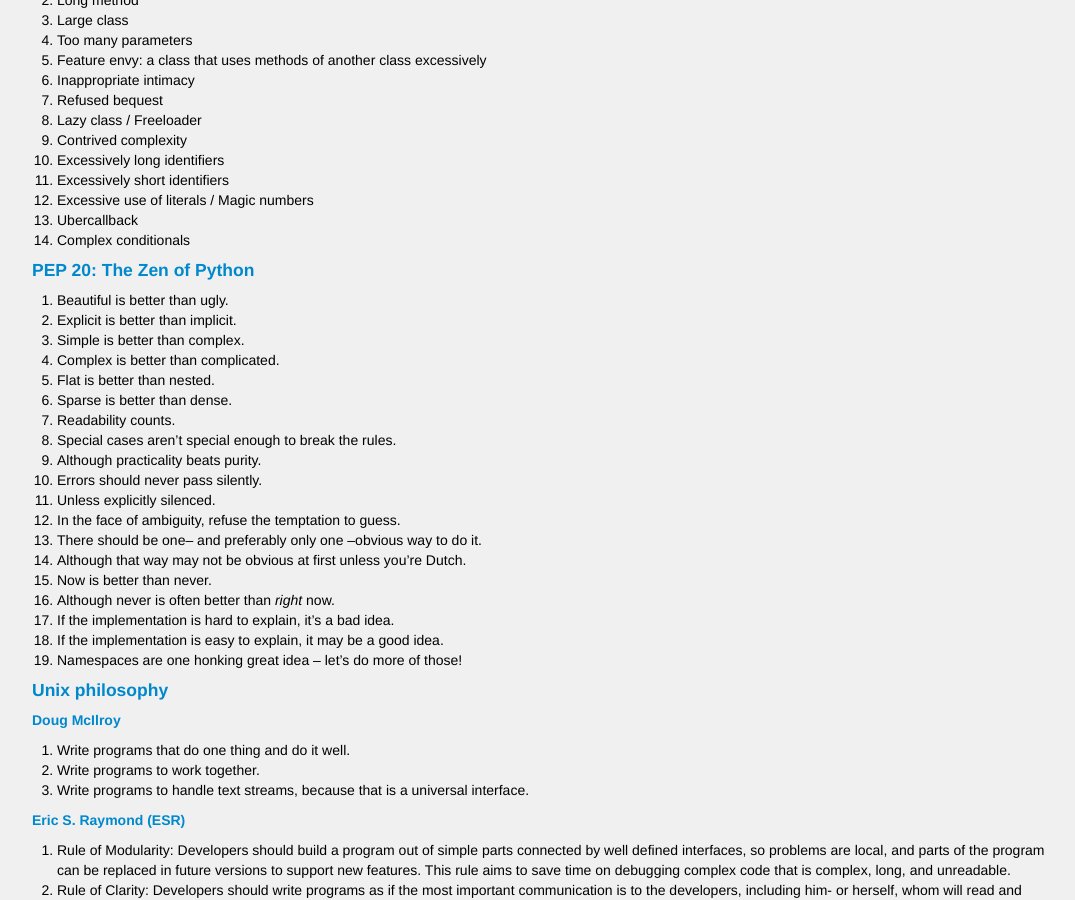
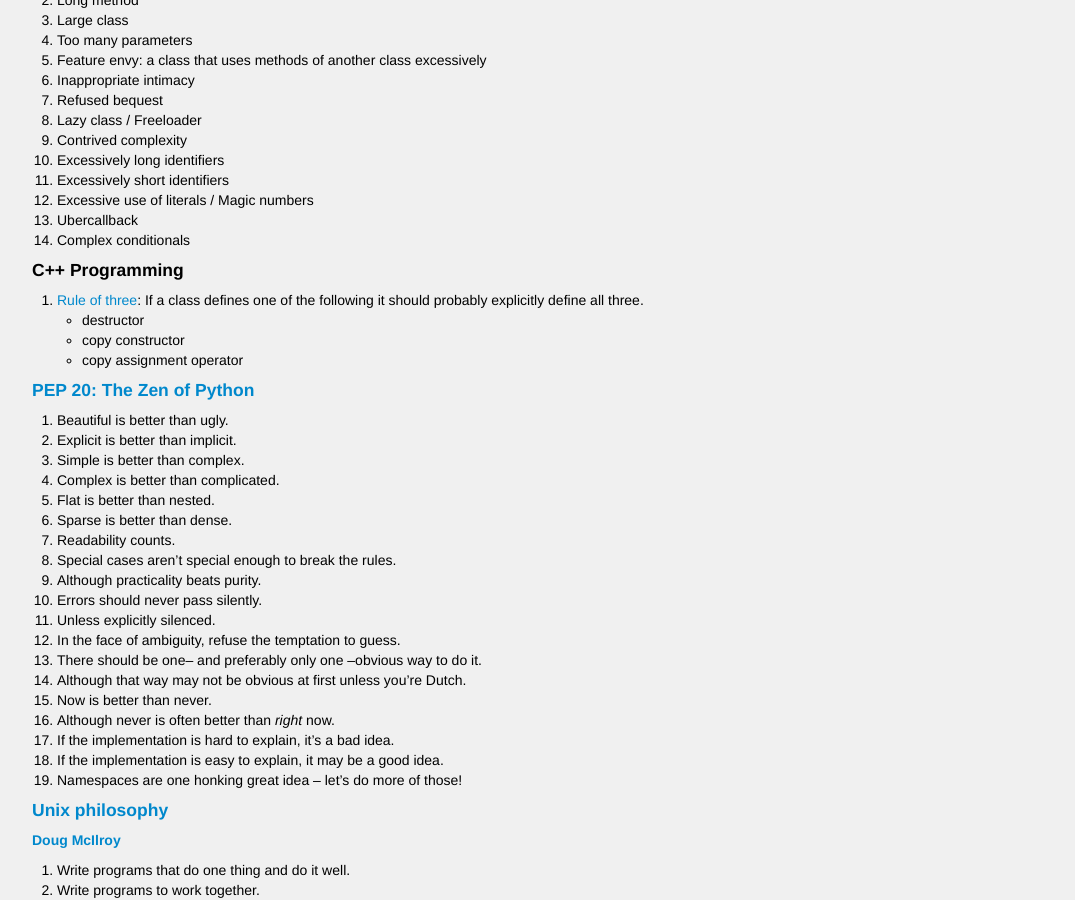
Before and after one commit to Sitwon/code-koans, a Jekyll site: the page built from index.html, in a window 1280 px wide and 900 px high, scrolled down 1150 px. Shown: the whole window, without its empty margins (96-1171 px from the left). Built offline with Jekyll 4.4.1, drawn with Linux system fonts in a browser that asks for light colours.

Commit message:
Rule of three (C++)

```diff
--- a/index.html
+++ b/index.html
@@ -54,6 +54,12 @@
 1. Excessive use of literals / Magic numbers
 1. Ubercallback
 1. Complex conditionals
+
+#### C++ Programming
+1. [Rule of three](http://en.wikipedia.org/wiki/Rule_of_three_%28C%2B%2B_programming%29): If a class defines one of the following it should probably explicitly define all three.
+  * destructor
+  * copy constructor
+  * copy assignment operator
 
 #### [PEP 20: The Zen of Python](http://www.python.org/dev/peps/pep-0020/)
 1. Beautiful is better than ugly.
```
